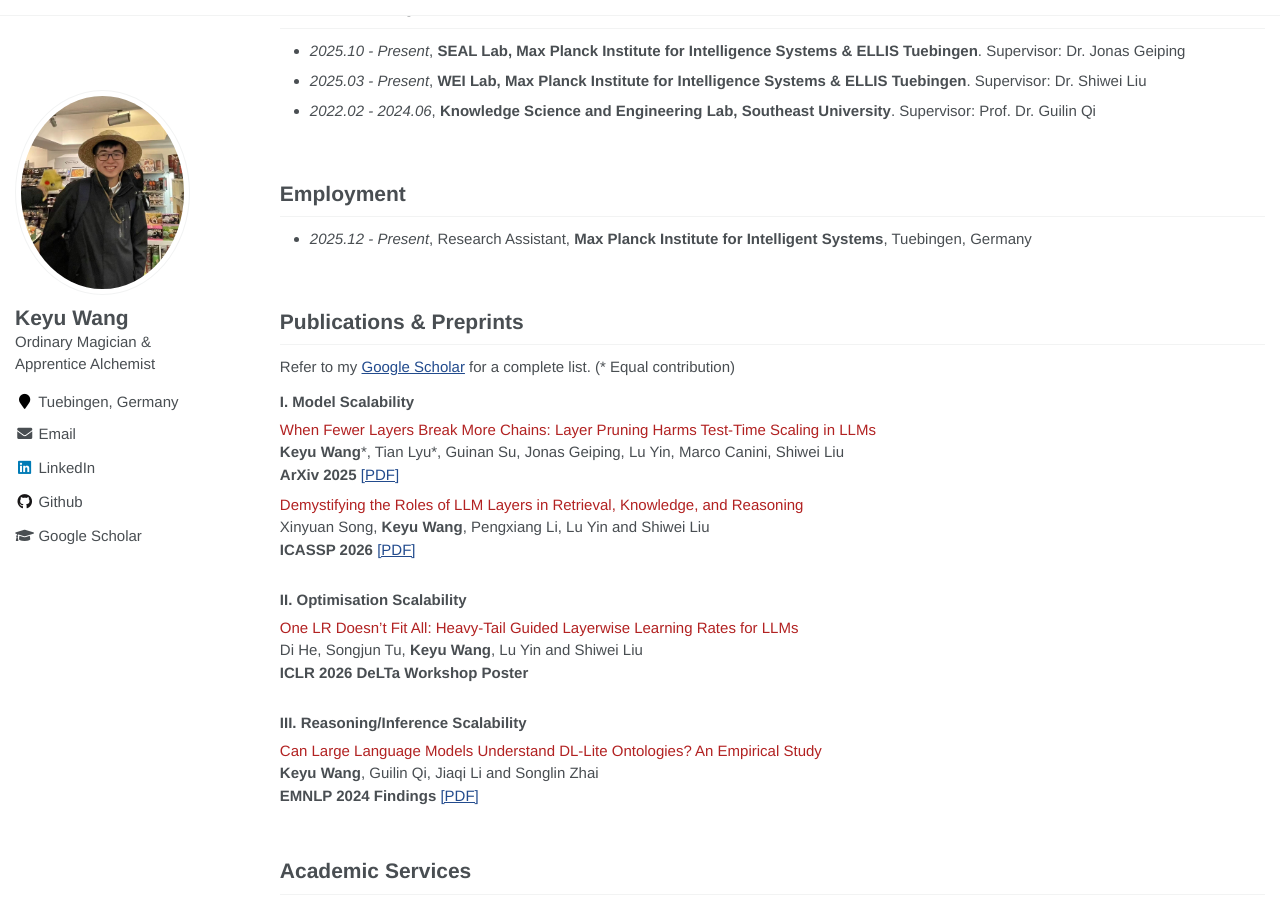
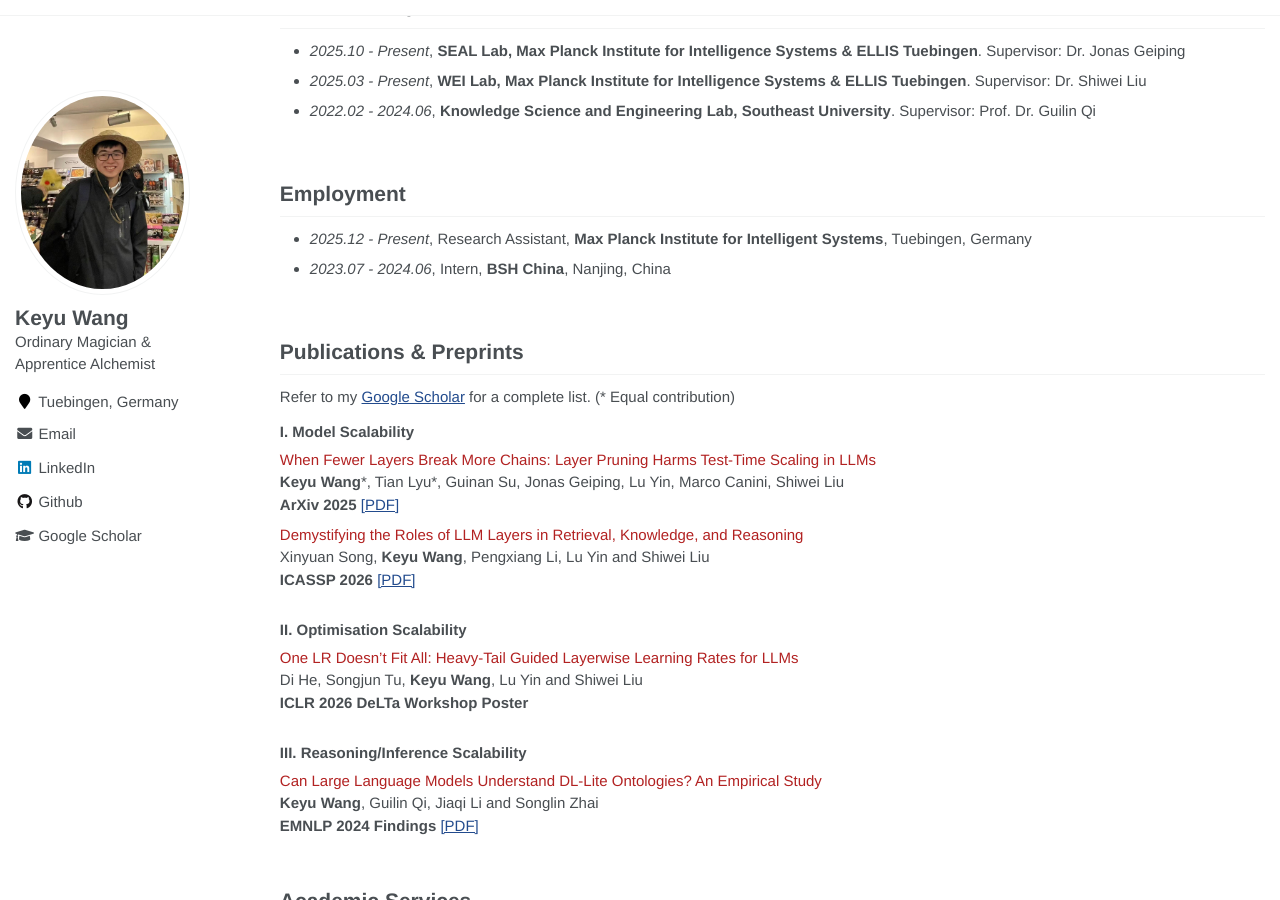
Before and after one commit to keyu-wang-2002/keyu-wang-2002.github.io, a Jekyll site: the page built from _pages/about.md, in a window 1280 px wide and 900 px high, scrolled down 496 px. Built offline with Jekyll 4.4.1, drawn with Linux system fonts in a browser that asks for light colours.

Commit message:
Update about.md

```diff
--- a/_pages/about.md
+++ b/_pages/about.md
@@ -43,7 +43,7 @@ You can find my CV [here](https://raw.githubusercontent.com/keyu-wang-2002/keyu-
 
 # Employment
 - *2025.12 - Present*, Research Assistant, **Max Planck Institute for Intelligent Systems**, Tuebingen, Germany
-
+- *2023.07 - 2024.06*, Intern, **BSH China**, Nanjing, China
 
 <br>
 
```
